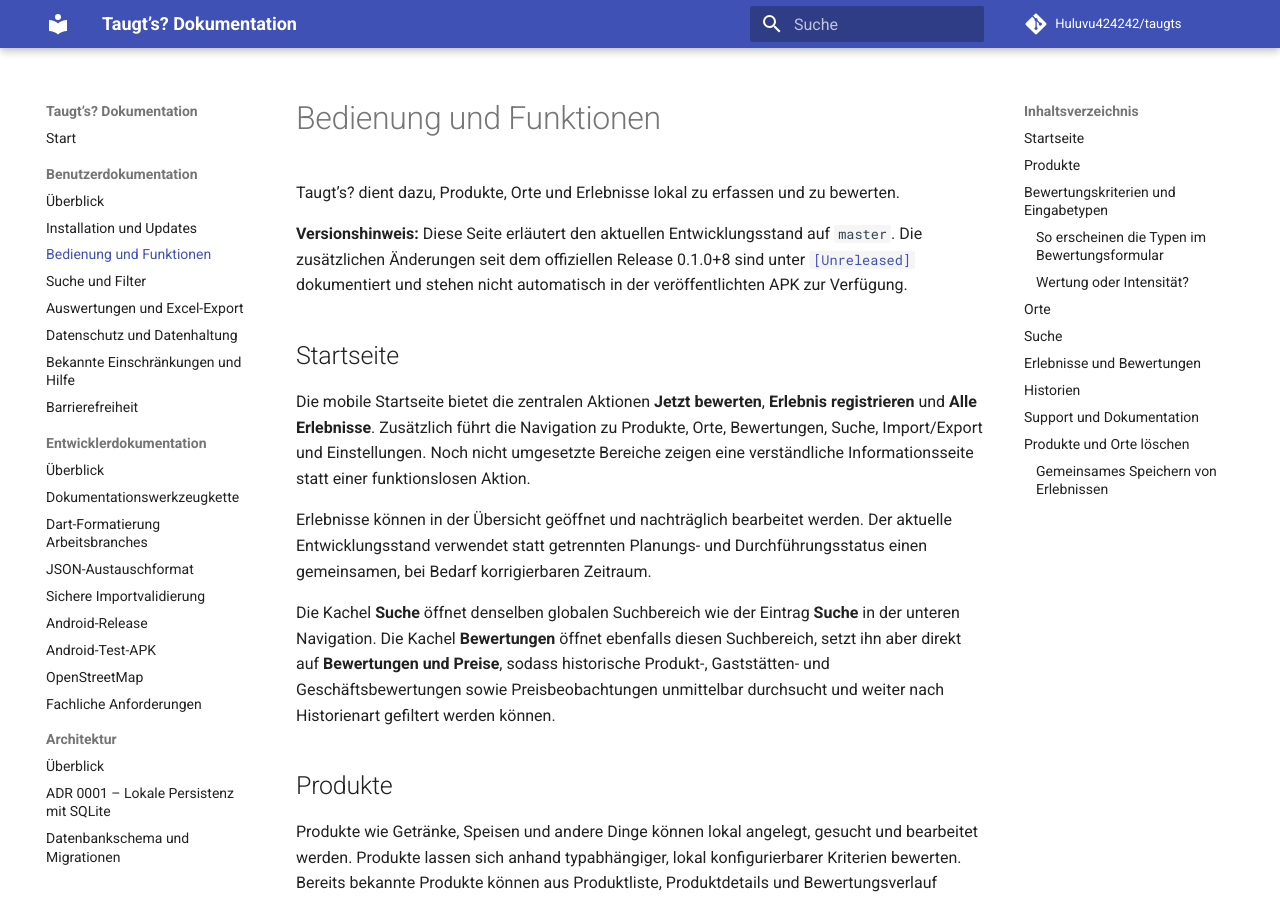
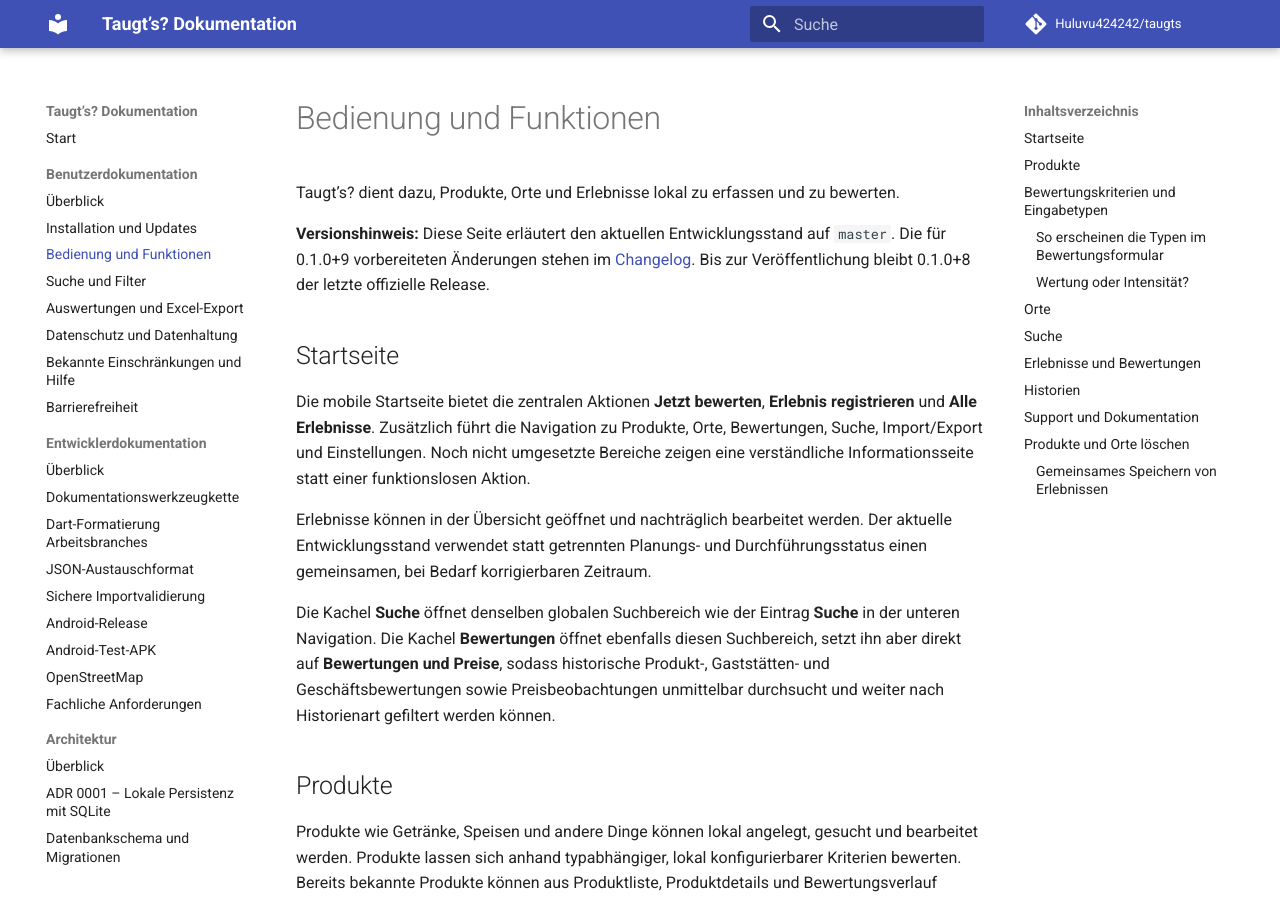
Before and after one commit to Huluvu424242/taugts, an MkDocs documentation site: the page built from docs/benutzer/bedienung.md, in a window 1280 px wide and 900 px high. Built offline with MkDocs 1.6.1 and Material for MkDocs 9.7.7, drawn with Linux system fonts in a browser that asks for light colours; comment, search, counter and statistics services are not loaded.

Commit message:
Story #252: Releaseangaben 0.1.0+9 aktualisieren

```diff
--- a/docs/benutzer/bedienung.md
+++ b/docs/benutzer/bedienung.md
@@ -2,7 +2,7 @@
 
 Taugt’s? dient dazu, Produkte, Orte und Erlebnisse lokal zu erfassen und zu bewerten.
 
-**Versionshinweis:** Diese Seite erläutert den aktuellen Entwicklungsstand auf `master`. Die zusätzlichen Änderungen seit dem offiziellen Release 0.1.0+8 sind unter [`[Unreleased]`](https://github.com/Huluvu424242/taugts/blob/master/CHANGELOG.md) dokumentiert und stehen nicht automatisch in der veröffentlichten APK zur Verfügung.
+**Versionshinweis:** Diese Seite erläutert den aktuellen Entwicklungsstand auf `master`. Die für 0.1.0+9 vorbereiteten Änderungen stehen im [Changelog](https://github.com/Huluvu424242/taugts/blob/master/CHANGELOG.md). Bis zur Veröffentlichung bleibt 0.1.0+8 der letzte offizielle Release.
 
 ## Startseite
 
```
